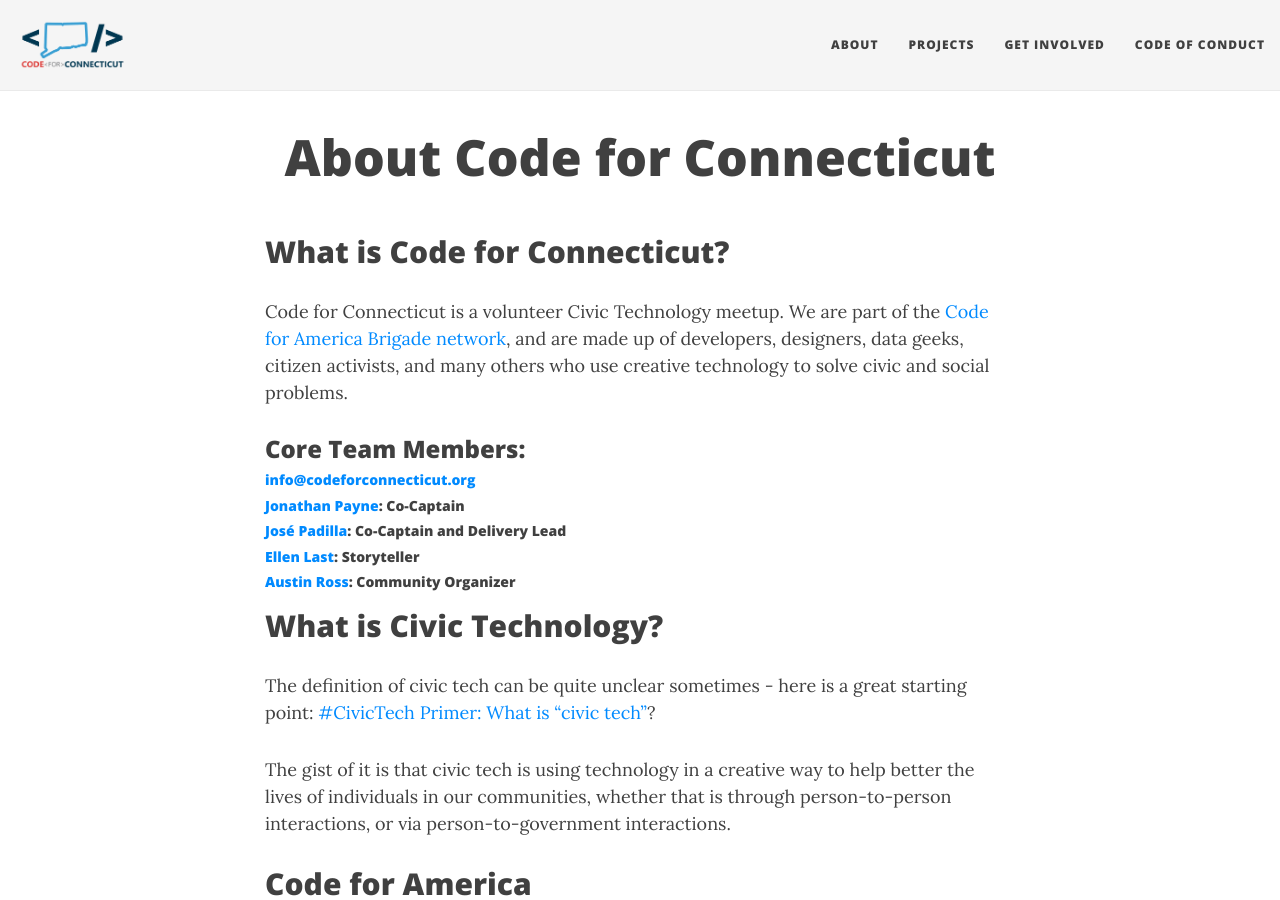
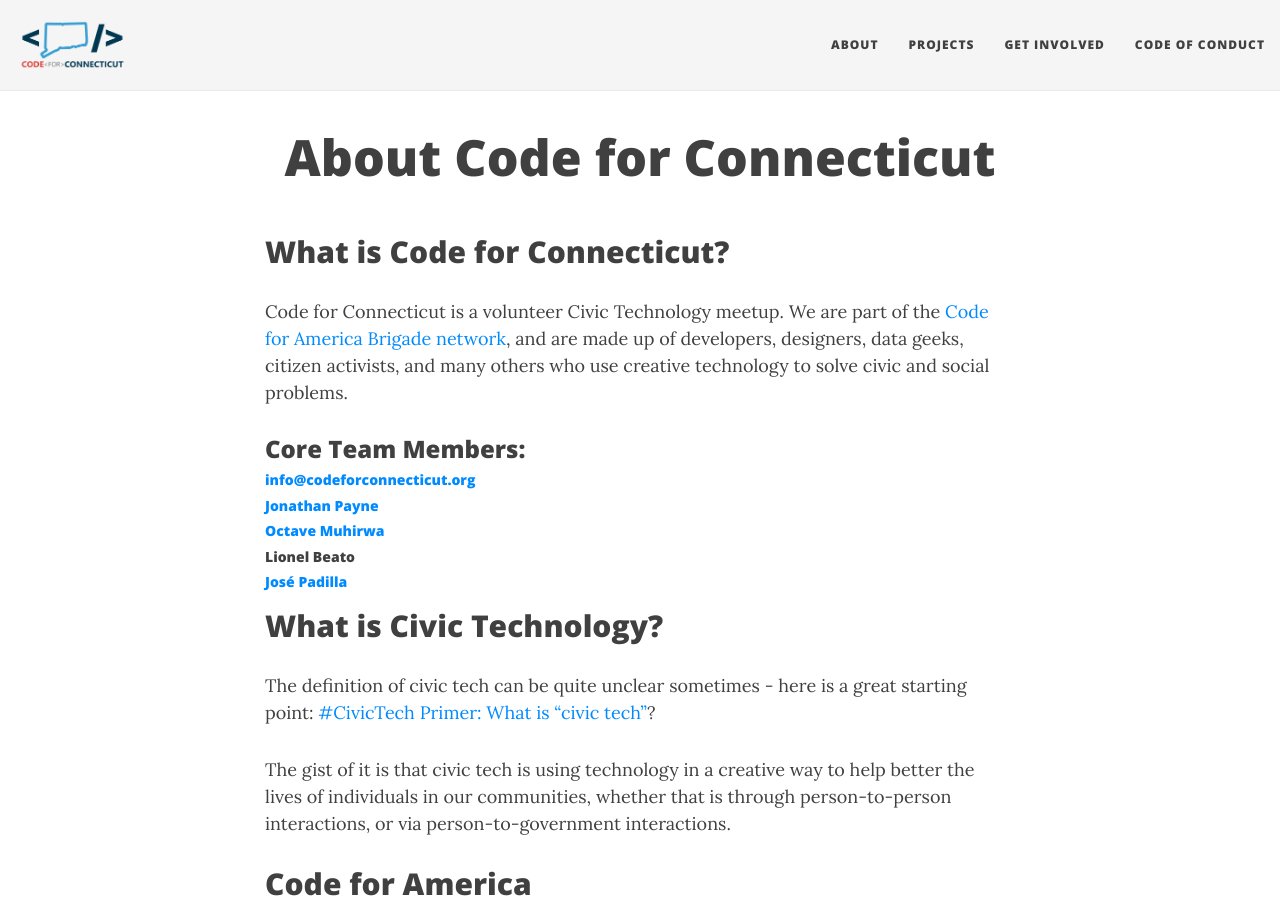
Before and after one commit to codeforct/codeforct.github.io, a Jekyll site: the page built from about.md, in a window 1280 px wide and 900 px high. Built offline with Jekyll 4.4.1, drawn with Linux system fonts in a browser that asks for light colours.

Commit message:
Update about.md

```diff
--- a/about.md
+++ b/about.md
@@ -9,10 +9,10 @@
 
 <h3>Core Team Members:</h3>
 <h5><a href="mailto:info@codeforconnecticut.org">info@codeforconnecticut.org</a></h5>
-<h5><a href="mailto:jonathan@codeforconnecticut.org">Jonathan Payne</a>: Co-Captain</h5>
-<h5><a href="mailto:jose@codeforconnecticut.org">José Padilla</a>: Co-Captain and Delivery Lead</h5>
-<h5><a href="mailto:ellen@codeforconnecticut.org">Ellen Last</a>: Storyteller</h5>
-<h5><a href="mailto:austin@codeforconnecticut.org">Austin Ross</a>: Community Organizer</h5>
+<h5><a href="mailto:jonathan@codeforconnecticut.org">Jonathan Payne</a></h5>
+<h5><a href="mailto:octave@codeforconnecticut.org">Octave Muhirwa</a></h5>
+<h5><a href="mailto:lionel@codeforconnecticut.org"></a>Lionel Beato</h5>
+<h5><a href="mailto:jose@codeforconnecticut.org">José Padilla</a></h5>
 
 
 <h2>What is Civic Technology?</h2>
```
